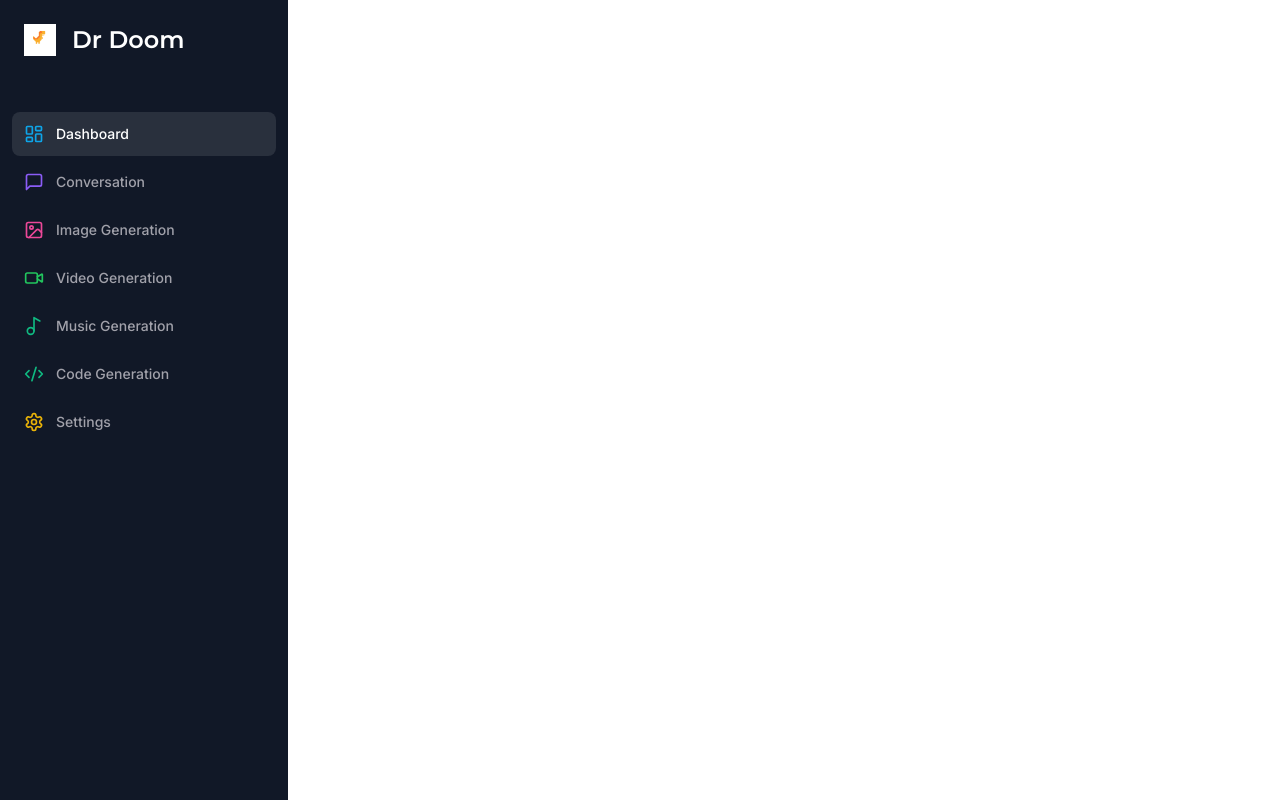
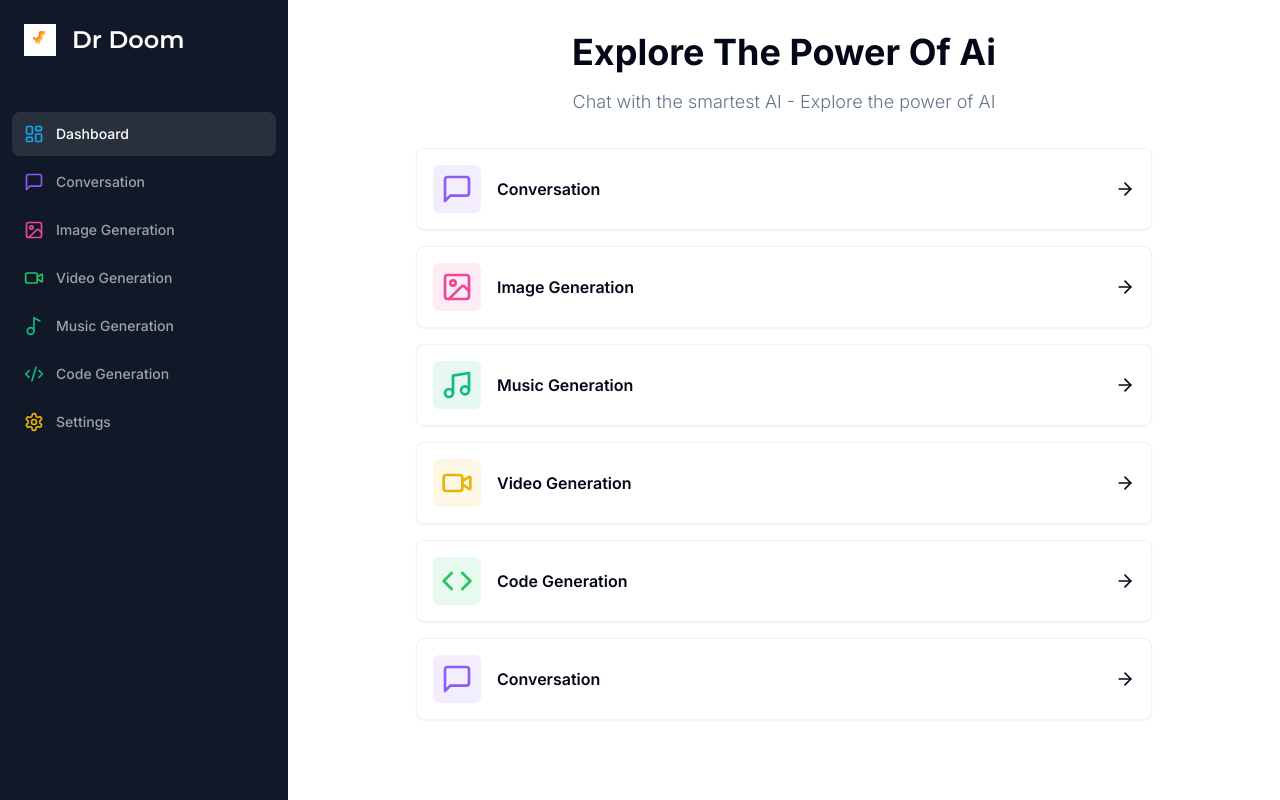
Before and after one commit to AyushRay06/Dr-Doom, a Next.js app: page /dashboard in a window 1280 px wide. Built offline with nearby package versions, Linux system fonts and the light colour scheme.

Commit message:
dashboard-cards

```diff
--- a/app/(dashboard)/(routes)/dashboard/page.tsx
+++ b/app/(dashboard)/(routes)/dashboard/page.tsx
@@ -1,5 +1,90 @@
+"use client"
+
+import { Card } from "@/components/ui/card"
+import {
+  ArrowRight,
+  Code,
+  Image,
+  MessageSquare,
+  Music,
+  Video,
+} from "lucide-react"
+import { cn } from "@/lib/utils"
+
+const tools = [
+  {
+    label: "Conversation",
+    icon: MessageSquare,
+    href: "/conversation",
+    color: "text-violet-500",
+    bgColor: "bg-violet-500/10",
+  },
+  {
+    label: "Image Generation",
+    icon: Image,
+    href: "/image",
+    color: "text-pink-500",
+    bgColor: "bg-pink-500/10",
+  },
+  {
+    label: "Music Generation",
+    icon: Music,
+    href: "/music",
+    color: "text-emerald-500",
+    bgColor: "bg-emerald-500/10",
+  },
+  {
+    label: "Video Generation",
+    icon: Video,
+    href: "/video",
+    color: "text-yellow-500",
+    bgColor: "bg-yellow-500/10",
+  },
+  {
+    label: "Code Generation",
+    icon: Code,
+    href: "/code",
+    color: "text-green-500",
+    bgColor: "bg-green-500/10",
+  },
+  {
+    label: "Conversation",
+    icon: MessageSquare,
+    href: "/conversation",
+    color: "text-violet-500",
+    bgColor: "bg-violet-500/10",
+  },
+]
+
 const DashboardPage = () => {
-  return <div></div>
+  return (
+    <div>
+      <div className="mb-8 space-y-4">
+        <h2 className="text-2xl md:text-4xl font-bold text-center">
+          Explore The Power Of Ai
+        </h2>
+        <p className="text-muted-foreground font-light text-sm md:text-lg text-center">
+          Chat with the smartest AI - Explore the power of AI
+        </p>
+      </div>
+      <div className="px-4 md:px-20 lg:px-32 space-y-4">
+        {tools.map((tool) => (
+          <Card
+            key={tool.href}
+            className="p-4 border-black/5 flex items-center justify-between hover:shadow-md transition cursor-pointer"
+          >
+            <div className="flex items-center gap-x-4">
+              <div className={cn("p-2 w-fit rounded-md", tool.bgColor)}>
+                <tool.icon className={cn("w-8 h-8", tool.color)} />
+              </div>
+              <div className="font-semibold">{tool.label}</div>
+            </div>
+            <ArrowRight className="w-5 h-5" />
+          </Card>
+        ))}
+      </div>
+    </div>
+  )
 }
 
 export default DashboardPage
--- /dev/null
+++ b/components/ui/card.tsx
@@ -0,0 +1,79 @@
+import * as React from "react"
+
+import { cn } from "@/lib/utils"
+
+const Card = React.forwardRef<
+  HTMLDivElement,
+  React.HTMLAttributes<HTMLDivElement>
+>(({ className, ...props }, ref) => (
+  <div
+    ref={ref}
+    className={cn(
+      "rounded-lg border bg-card text-card-foreground shadow-sm",
+      className
+    )}
+    {...props}
+  />
+))
+Card.displayName = "Card"
+
+const CardHeader = React.forwardRef<
+  HTMLDivElement,
+  React.HTMLAttributes<HTMLDivElement>
+>(({ className, ...props }, ref) => (
+  <div
+    ref={ref}
+    className={cn("flex flex-col space-y-1.5 p-6", className)}
+    {...props}
+  />
+))
+CardHeader.displayName = "CardHeader"
+
+const CardTitle = React.forwardRef<
+  HTMLParagraphElement,
+  React.HTMLAttributes<HTMLHeadingElement>
+>(({ className, ...props }, ref) => (
+  <h3
+    ref={ref}
+    className={cn(
+      "text-2xl font-semibold leading-none tracking-tight",
+      className
+    )}
+    {...props}
+  />
+))
+CardTitle.displayName = "CardTitle"
+
+const CardDescription = React.forwardRef<
+  HTMLParagraphElement,
+  React.HTMLAttributes<HTMLParagraphElement>
+>(({ className, ...props }, ref) => (
+  <p
+    ref={ref}
+    className={cn("text-sm text-muted-foreground", className)}
+    {...props}
+  />
+))
+CardDescription.displayName = "CardDescription"
+
+const CardContent = React.forwardRef<
+  HTMLDivElement,
+  React.HTMLAttributes<HTMLDivElement>
+>(({ className, ...props }, ref) => (
+  <div ref={ref} className={cn("p-6 pt-0", className)} {...props} />
+))
+CardContent.displayName = "CardContent"
+
+const CardFooter = React.forwardRef<
+  HTMLDivElement,
+  React.HTMLAttributes<HTMLDivElement>
+>(({ className, ...props }, ref) => (
+  <div
+    ref={ref}
+    className={cn("flex items-center p-6 pt-0", className)}
+    {...props}
+  />
+))
+CardFooter.displayName = "CardFooter"
+
+export { Card, CardHeader, CardFooter, CardTitle, CardDescription, CardContent }
```
